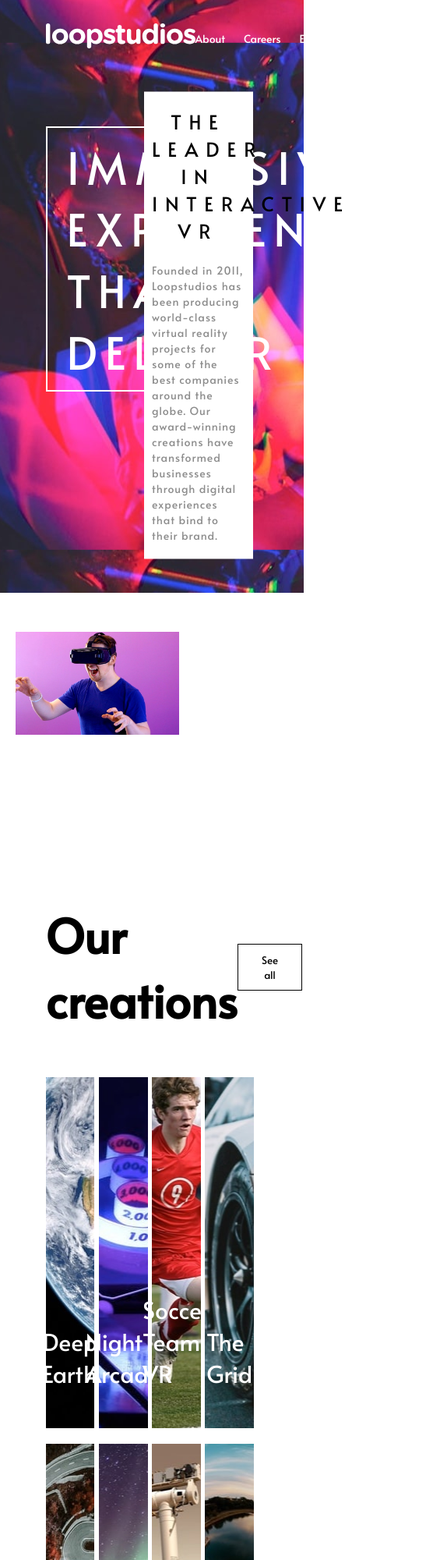
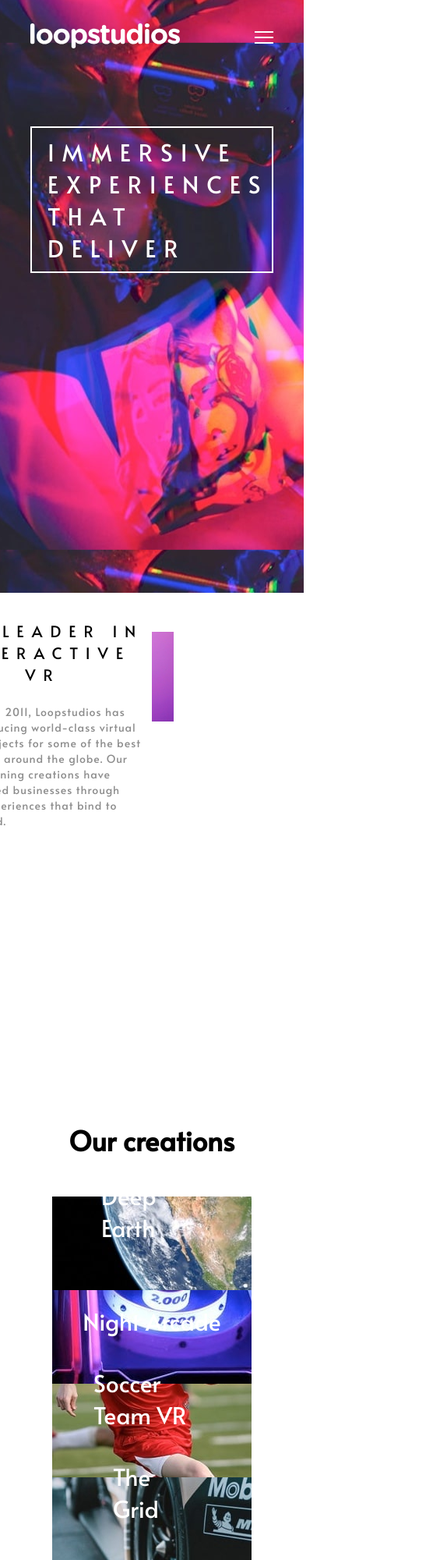
Before and after one commit to DmysteriousCoder/Loop-studio, a plain HTML site: page index.html in a window 390 px wide. Shown: the top 2000 px of the page at 78% size, 574 px wide, since content can reach past the window. Drawn offline with Linux system fonts and the light colour scheme.

Commit message:
Working on mobile responsiveness

```diff
--- a/index.html
+++ b/index.html
@@ -45,6 +45,8 @@
                 <li><a href="#">Products</a></li>
                 <li><a href="#">Support</a></li>
             </ul>
+
+            <img src="./images/icon-hamburger.svg" alt="" class="desktop-hide">
 
         </nav>
 
@@ -117,7 +119,7 @@
             <div class="top">
                 <h3>Our creations</h3>
 
-                <button>See all</button>
+                <button class="mobile-hide">See all</button>
             </div>
 
             <div class="bottom">
@@ -171,6 +173,8 @@
                 </div>
 
             </div>
+
+            <button class="desktop-hide">See all</button>
 
         </div>
 
--- a/style.css
+++ b/style.css
@@ -50,6 +50,11 @@ nav{
 .nav-links a {
     color: hsl(0, 0%, 100%);
     font-size: 14px;
+}
+
+.nav-links a:hover {
+    border-bottom: 1px solid hsl(0, 0%, 100%);
+    padding-bottom: 10px;
 }
 
 .hero {
@@ -170,12 +175,17 @@ nav{
     font-size: 60px;
 }
 
-.create .top button {
+.create button {
     border: 1px solid black;
     color: black;
     padding: 10px 30px;
     background: transparent;
     font-size: 20spx;
+}
+
+.create .top button:hover {
+    background-color: black;
+    color: white;
 }
 
 .create .bottom {
@@ -195,6 +205,18 @@ nav{
     justify-content: center;
     background-repeat: no-repeat;
     padding: 60px 20px;
+    cursor: pointer;
+}
+
+.create .bottom .card:hover {
+    opacity: 0.5;
+    color: black !important;
+}
+
+.create .bottom .card:hover p {
+    color: black;
+    font-weight: 600;
+    opacity: 1 !important;
 }
 
 .create .bottom .card p {
@@ -236,6 +258,11 @@ footer .top .social-links {
     gap: 1em;
 }
 
+footer .top .social-links a:hover {
+    border-bottom: 1px solid hsl(0, 0%, 100%);
+    padding-bottom: 3px;
+}
+
 footer .bottom {
     width: 100%;
     display: flex;
@@ -246,3 +273,84 @@ footer .bottom {
 footer .bottom .copy-text p {
     color: hsl(0, 0%, 55%);
 }
+
+
+.desktop-hide {
+    display: none;
+    width: 0;
+    height: 0;
+}
+
+@media screen and (max-width: 420px) {
+    .desktop-hide {
+        display: block;
+        width: auto;
+        height: auto;
+    }
+
+    .mobile-hide {
+        display: none;
+    }
+
+    nav {
+        width: 80%;
+    }
+
+    .nav-links {
+        display: none;
+    }
+
+    .hero {
+        width: 80%;
+    }
+
+    .hero h1 {
+        font-size: 30px;
+        padding: 10px 20px;
+        width: 100%;
+    }
+
+    .vr {
+        flex-direction: column;
+        width: 80%;
+        gap: .5em;
+    }
+
+    .vr-image {
+        flex: 0;
+    }
+
+    .vr-cont .vr .txt {
+        position: static;
+        bottom: 0;
+        right: 0;
+        width: 100%;
+        height: 50%;
+    }
+
+    .vr-cont .vr .txt h3 {
+        font-size: 20px;
+    }
+
+    .create {
+        width: 80%;
+    }
+
+    .create .top h3 {
+        font-size: 35px;
+        width: 100%;
+        text-align: center;
+    }
+
+    .create .bottom {
+        flex-direction: column;
+        gap: 0;
+        width: 100%;
+        flex-wrap: wrap;
+    }
+
+    .create .bottom .card {
+        width: 100%;
+        height: 70px;
+    }
+}
```
